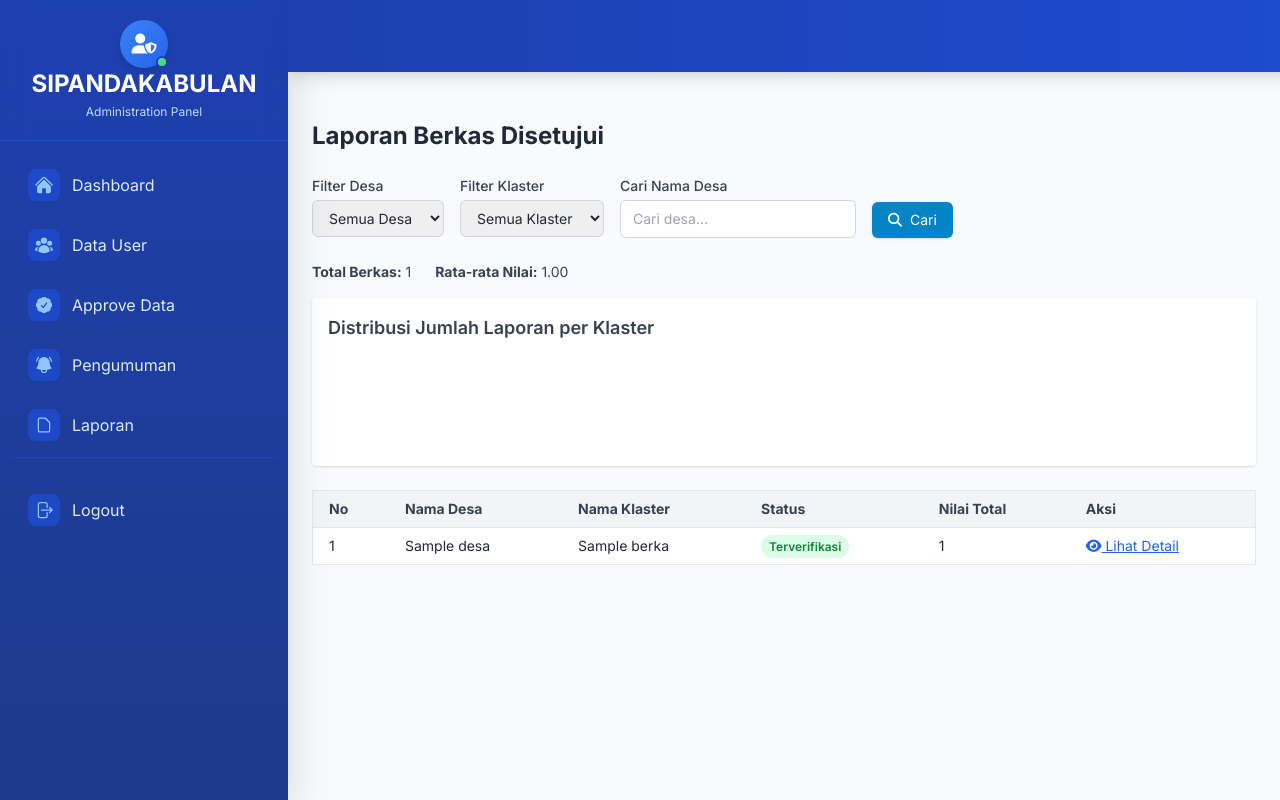
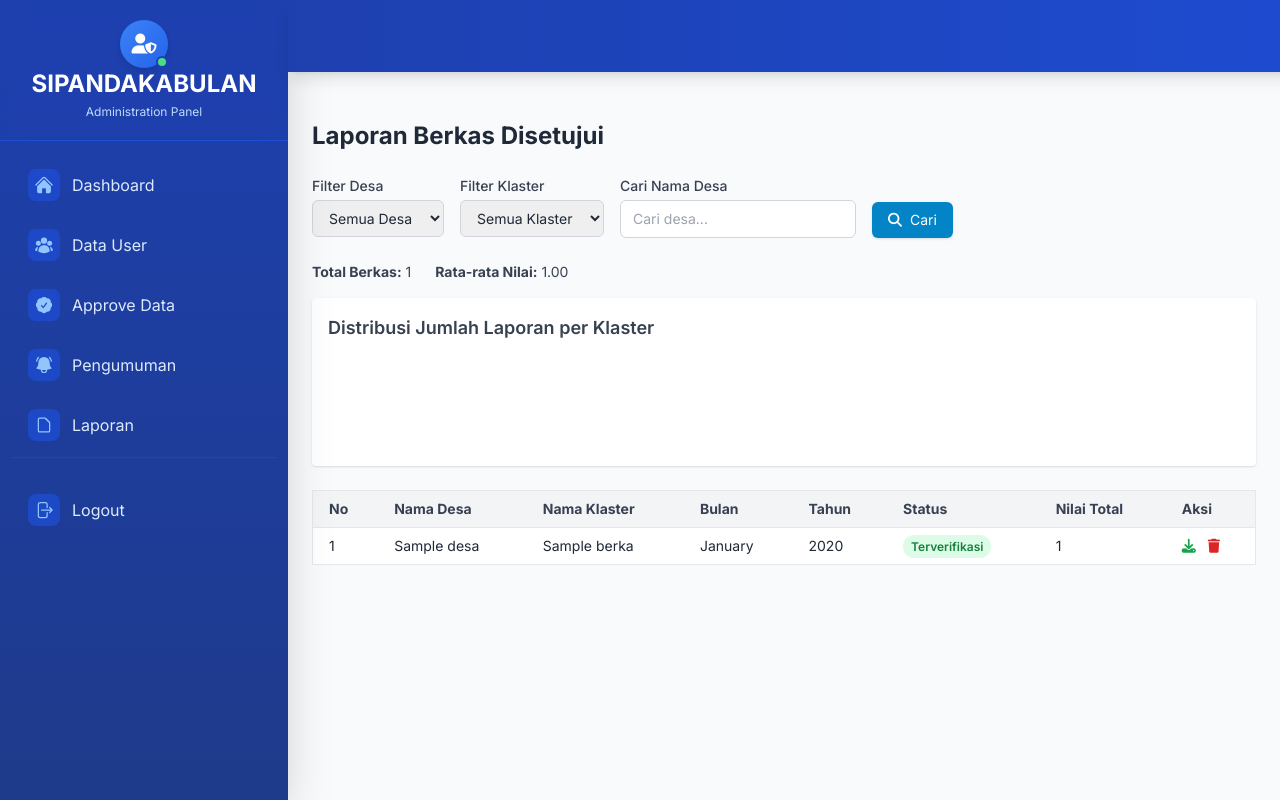
Before and after one commit to randikasptra/sipandakabulan-ci4, a CodeIgniter 4 app: the page made by app/Views/pages/admin/berkas.php in a window 1280 px wide. Run offline with PHP 8.4 and a stand-in for CodeIgniter, Linux system fonts and the light colour scheme; the template is opened without the code that fills it: most values are stand-ins (such as "Sample title", 1, 10 or a date in 2020); data that the repository does not hold is empty; some libraries are stand-ins or nearby versions.

Commit message:
awal-download-pdf

```diff
--- a/app/Config/Routes.php
+++ b/app/Config/Routes.php
@@ -45,6 +45,8 @@ $routes->group('dashboard', function ($routes) {
         $routes->post('hapus_semua_approve', 'AdminDashboard::hapusSemuaApprove');
 
         $routes->get('laporan/detail/(:segment)/(:num)', 'Admin\LaporanDetailController::detail/$1/$2');
+
+        $routes->post('berkas/delete', 'AdminBerkasController::delete');
 
 
 
--- a/app/Database/Migrations/2025-06-18-003821_BerkasKlaster.php
+++ b/app/Database/Migrations/2025-06-18-003821_BerkasKlaster.php
@@ -12,8 +12,8 @@ class BerkasKlaster extends Migration
             'id'          => ['type' => 'INT', 'auto_increment' => true],
             'user_id'     => ['type' => 'INT', 'unsigned' => true], // refer to users
             'klaster'     => ['type' => 'INT', 'unsigned' => true], // refer to klaster table if available
-            'nama_berkas' => ['type' => 'VARCHAR', 'constraint' => 255],
-            'file_path'   => ['type' => 'VARCHAR', 'constraint' => 255],
+            // 'nama_berkas' => ['type' => 'VARCHAR', 'constraint' => 255],
+            // 'file_path'   => ['type' => 'VARCHAR', 'constraint' => 255],
 
             'tahun'       => ['type' => 'YEAR'],
             'bulan'       => ['type' => 'VARCHAR', 'constraint' => 20], // ex: 'Januari', 'Februari'
--- a/app/Views/pages/admin/berkas.php
+++ b/app/Views/pages/admin/berkas.php
@@ -111,35 +111,55 @@ $indikatorList = [
         <th class="px-4 py-2 border-b text-left">No</th>
         <th class="px-4 py-2 border-b text-left">Nama Desa</th>
         <th class="px-4 py-2 border-b text-left">Nama Klaster</th>
+        <th class="px-4 py-2 border-b text-left">Bulan</th>
+        <th class="px-4 py-2 border-b text-left">Tahun</th>
         <th class="px-4 py-2 border-b text-left">Status</th>
         <th class="px-4 py-2 border-b text-left">Nilai Total</th>
         <th class="px-4 py-2 border-b text-left">Aksi</th>
     </tr>
 </thead>
+
                 <tbody>
     <?php $no = 1; foreach ($berkas as $b):
-                $klaster = strtolower(str_replace(' ', '', $b['nama_klaster'])); // contoh: Klaster 1 -> klaster1
+        $klaster = strtolower(str_replace(' ', '', $b['nama_klaster']));
+        $timestamp = strtotime($b['created_at']);
+        $bulan = date('F', $timestamp);
+        $tahun = date('Y', $timestamp);
     ?>
         <tr class="border-b hover:bg-gray-50">
             <td class="px-4 py-2"><?= $no++ ?></td>
             <td class="px-4 py-2"><?= esc($b['desa']) ?></td>
             <td class="px-4 py-2"><?= esc($b['nama_klaster']) ?></td>
+            <td class="px-4 py-2"><?= esc($bulan) ?></td>
+            <td class="px-4 py-2"><?= esc($tahun) ?></td>
             <td class="px-4 py-2">
                 <span class="px-2 py-1 text-xs bg-green-100 text-green-700 rounded-full font-semibold">Terverifikasi</span>
             </td>
             <td class="px-4 py-2"><?= esc($b['total_nilai']) ?></td>
-                    <td class="px-4 py-2">
-                        <a href="<?= base_url("dashboard/admin/laporan/detail/{$klaster}/{$b['user_id']}") ?>"
-                           class="text-blue-600 hover:text-blue-800 text-sm underline">
-                            <i class="fas fa-eye"></i> Lihat Detail
+             <td class="px-4 py-2 space-x-2">
+
+                    <!-- Tombol Download -->
+                    <a href="<?= base_url("dashboard/admin/laporan/download/{$klaster}/{$b['user_id']}") ?>"
+                       class="inline-block text-green-600 hover:text-green-800 text-sm underline">
+                        <i class="fas fa-download"></i>
                     </a>
+
+                    <form action="<?= base_url('dashboard/admin/berkas/delete') ?>" method="post" onsubmit="return confirm('Yakin ingin menghapus data ini?');" class="inline">
+                        <input type="hidden" name="id" value="<?= $b['id'] ?>">
+                        <button type="submit" class="text-red-600 hover:text-red-800 text-sm underline">
+                            <i class="fas fa-trash"></i>
+                        </button>
+                    </form>
+
+
                 </td>
+
         </tr>
                <?php endforeach ?>
             </tbody>
+
             </table>
         </div>
-
             </main>
         </div>
     </div>
```
Also changed, not shown: app/Controllers/AdminBerkasController.php (+18 -3 lines). Lines whose indentation alone changed are shown as unchanged.
